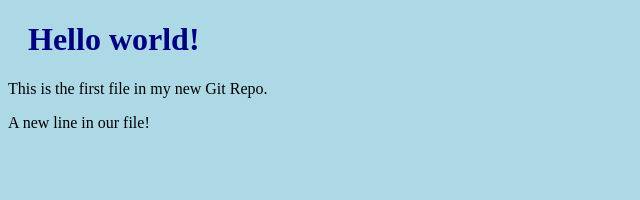
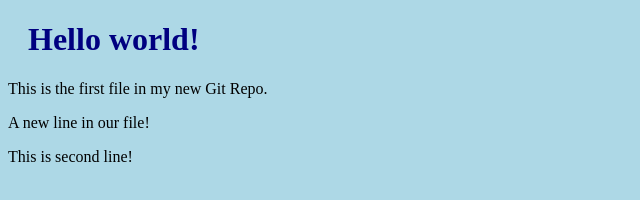
Before and after one commit to ashish041213/TestGit, a plain HTML site: page index.html in a window 1280 px wide. Shown: the whole page, without its empty margins (0-640 px from the left). Drawn offline with Linux system fonts and the light colour scheme.

Commit message:
third realease of the project

```diff
--- a/index.html
+++ b/index.html
@@ -9,6 +9,7 @@
 <h1>Hello world!</h1>
 <p>This is the first file in my new Git Repo.</p>
 <p>A new line in our file!</p>
+<p>This is second line!</P>
 
 </body>
 </html>
```
